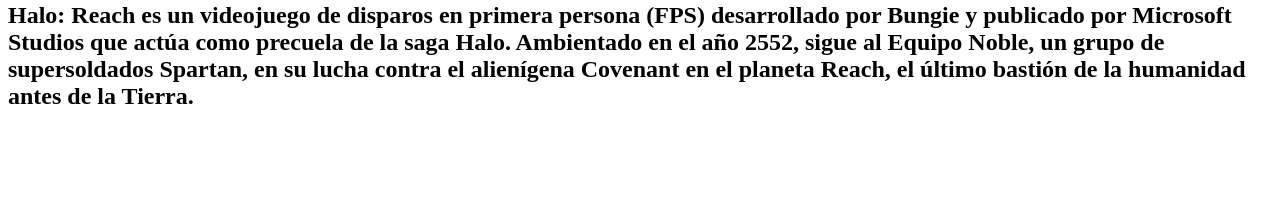
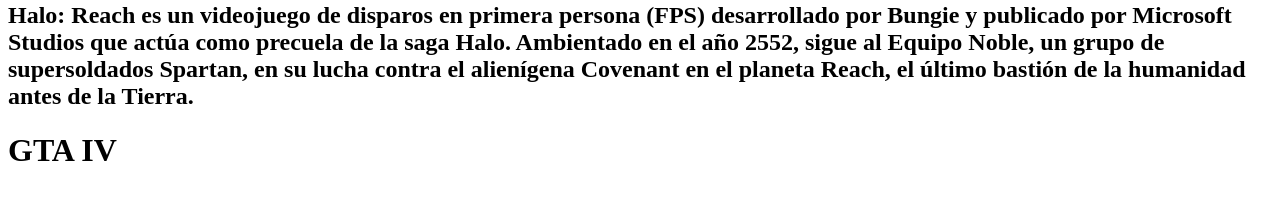
Before and after one commit to sebastianmenco/ejercicio3_rubrica, a plain HTML site: page index.html in a window 1280 px wide. Shown: the part 460-660 px from the top of the page. Drawn offline with Linux system fonts and the light colour scheme.

Commit message:
se añadio el juego gta iv

```diff
--- a/index.html
+++ b/index.html
@@ -14,5 +14,7 @@
     <h2>Halo: Reach es un videojuego de disparos en primera persona (FPS) desarrollado por Bungie y publicado por Microsoft Studios
         que actúa como precuela de la saga Halo. Ambientado en el año 2552, sigue al Equipo Noble, un grupo de supersoldados
          Spartan, en su lucha contra el alienígena Covenant en el planeta Reach, el último bastión de la humanidad antes de la Tierra.</h2>
+     <h1>GTA IV</h1>
+
 </body>
 </html>
```
